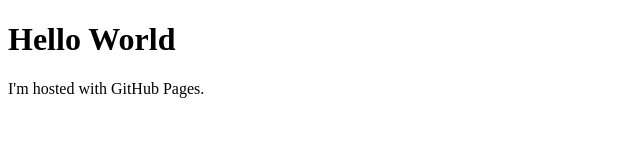
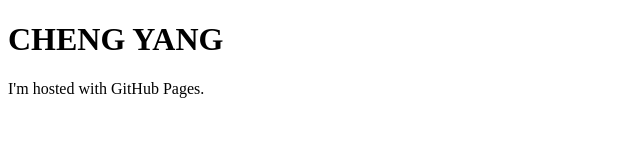
Before and after one commit to cheng1116/cheng1116.github.io, a plain HTML site: page index.html in a window 1280 px wide. Shown: the whole page, without its empty margins (0-640 px from the left). Drawn offline with Linux system fonts and the light colour scheme.

Commit message:
Update index.html

```diff
--- a/index.html
+++ b/index.html
@@ -4,7 +4,7 @@
     <title>chengyang.github.io</title>
   <head>
   <body>
-    <h1>Hello World</h1>
+    <h1>CHENG YANG</h1>
   <p>I'm hosted with GitHub Pages.</p>
   </body>
 </html>
```
